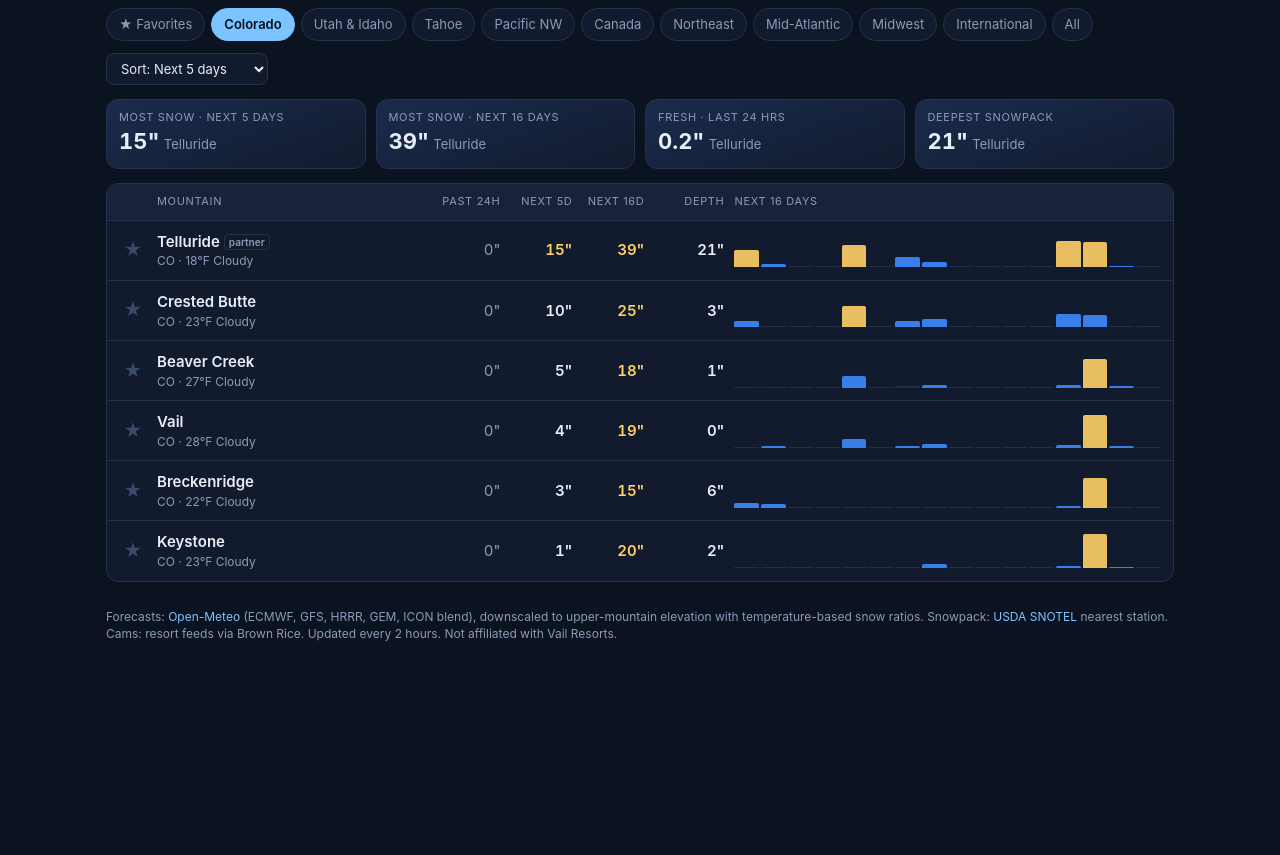
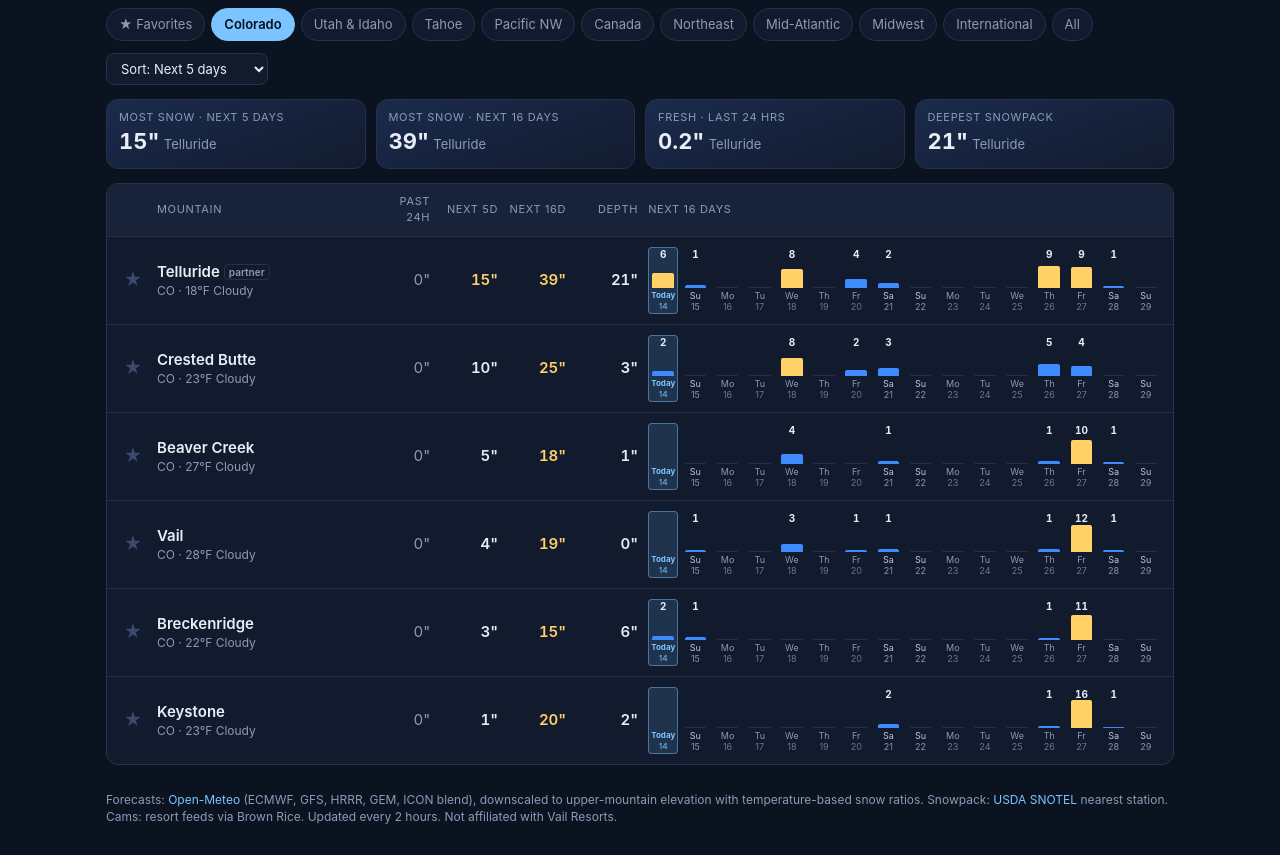
Before and after one commit to awkwardtriceratops/epic-snow, a plain HTML site: page index.html in a window 1280 px wide. Shown: the part 55-910 px from the top of the page. Before the commit the page ends 800 px from the top, so only its background shows below. Drawn offline with Linux system fonts and the light colour scheme.

Commit message:
Label forecast bars with inches and days, highlight today; pin starred mountains
Co-Authored-By: Claude Opus 5.5 <noreply@anthropic.com>

```diff
--- a/app.js
+++ b/app.js
@@ -66,8 +66,14 @@
   function spark(r) {
     const days = (r.days || []).filter((d) => !d.past).slice(0, 16);
     const max = Math.max(12, ...days.map((d) => d.snow));
-    return `<div class="spark" aria-hidden="true">${days.map((d) =>
-      `<i class="${d.snow >= POWDER ? 'p' : d.snow < 0.5 ? 'z' : ''}" style="height:${Math.max(3, (d.snow / max) * 100)}%" title="${dow(d.d)} ${md(d.d)}: ${inch(d.snow)}"></i>`).join('')}</div>`;
+    return `<div class="spark" aria-hidden="true">${days.map((d, i) => {
+      const v = d.snow >= 0.5 ? Math.round(d.snow) : '';
+      const cls = d.snow >= POWDER ? 'p' : d.snow < 0.5 ? 'z' : '';
+      const wk = [0, 6].includes(new Date(d.d + 'T12:00').getDay());
+      const lbl = i === 0 ? 'Today' : dow(d.d).slice(0, 2);
+      return `<div class="sc ${i === 0 ? 'today' : ''} ${wk ? 'wk' : ''}" title="${dow(d.d)} ${md(d.d)}: ${inch(d.snow)}">
+        <b>${v}</b><span class="bw"><i class="${cls}" style="height:${Math.max(4, (d.snow / max) * 100)}%"></i></span><u>${lbl}</u><u class="dt">${md(d.d).split('/').pop()}</u></div>`;
+    }).join('')}</div>`;
   }
 
   function valCell(v, cls, label) {
--- a/style.css
+++ b/style.css
@@ -68,7 +68,7 @@ select {
 .list { border: 1px solid var(--line); border-radius: var(--radius); overflow: hidden; background: var(--panel); }
 .row-head, .row {
   display: grid; align-items: center; gap: 10px;
-  grid-template-columns: 28px minmax(130px, 1.4fr) 62px 62px 62px 70px minmax(200px, 2.2fr);
+  grid-template-columns: 28px minmax(130px, 1.2fr) 58px 58px 58px 62px minmax(380px, 3fr);
   padding: 10px 12px;
 }
 .row-head { font-size: 11px; color: var(--muted); text-transform: uppercase; letter-spacing: .06em; background: var(--panel-2); border-bottom: 1px solid var(--line); }
@@ -85,10 +85,18 @@ select {
 .star.on { color: var(--powder); }
 .badge { display: inline-block; font-size: 10px; border: 1px solid var(--line); color: var(--muted); border-radius: 4px; padding: 0 4px; margin-left: 4px; vertical-align: 1px; }
 
-.spark { display: flex; align-items: flex-end; gap: 2px; height: 34px; }
-.spark i { flex: 1; background: var(--snow-deep); border-radius: 2px 2px 0 0; min-height: 1px; opacity: .9; }
-.spark i.z { background: var(--line); }
-.spark i.p { background: var(--powder); }
+.spark { display: flex; gap: 2px; align-items: stretch; }
+.sc { flex: 1; min-width: 0; display: flex; flex-direction: column; align-items: center; border-radius: 4px; padding: 1px 0 2px; }
+.sc b { font-size: 10px; line-height: 12px; height: 12px; font-weight: 700; color: var(--text); font-variant-numeric: tabular-nums; }
+.sc .bw { height: 28px; width: 100%; display: flex; align-items: flex-end; justify-content: center; }
+.sc i { width: 72%; background: var(--snow-deep); border-radius: 2px 2px 0 0; }
+.sc i.z { background: var(--line); }
+.sc i.p { background: var(--powder); }
+.sc u { text-decoration: none; font-size: 9px; line-height: 11px; color: var(--muted); margin-top: 2px; white-space: nowrap; }
+.sc u.dt { margin-top: 0; opacity: .7; }
+.sc.wk u { color: #b9c7e0; }
+.sc.today { background: rgba(124, 196, 255, .14); box-shadow: inset 0 0 0 1px rgba(124, 196, 255, .45); }
+.sc.today u { color: var(--snow); font-weight: 700; font-size: 8px; }
 
 /* detail */
 .back { display: inline-block; margin-bottom: 10px; font-size: 14px; }
@@ -166,7 +174,7 @@ dialog::backdrop { background: rgba(0, 0, 0, .75); }
   .row .c5 { grid-area: b; }
   .row .c16 { grid-area: c; }
   .row .base { display: none; }
-  .row .spark { grid-area: spark; height: 26px; }
+  .row .spark { grid-area: spark; }
   .row .val::before { content: attr(data-l); display: block; font-size: 9px; color: var(--muted); font-weight: 500; text-transform: uppercase; letter-spacing: .05em; }
   .hero h1 { font-size: 24px; }
 }
```
